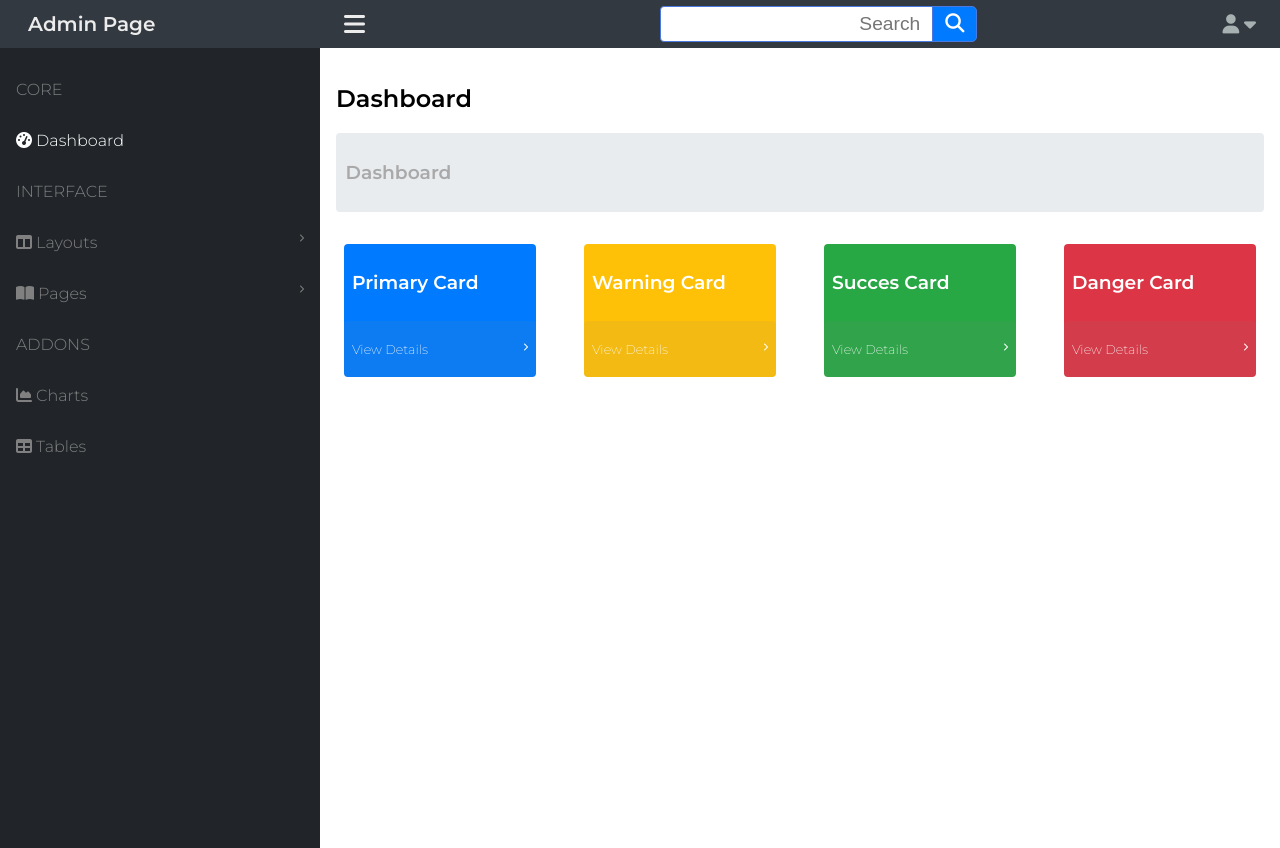
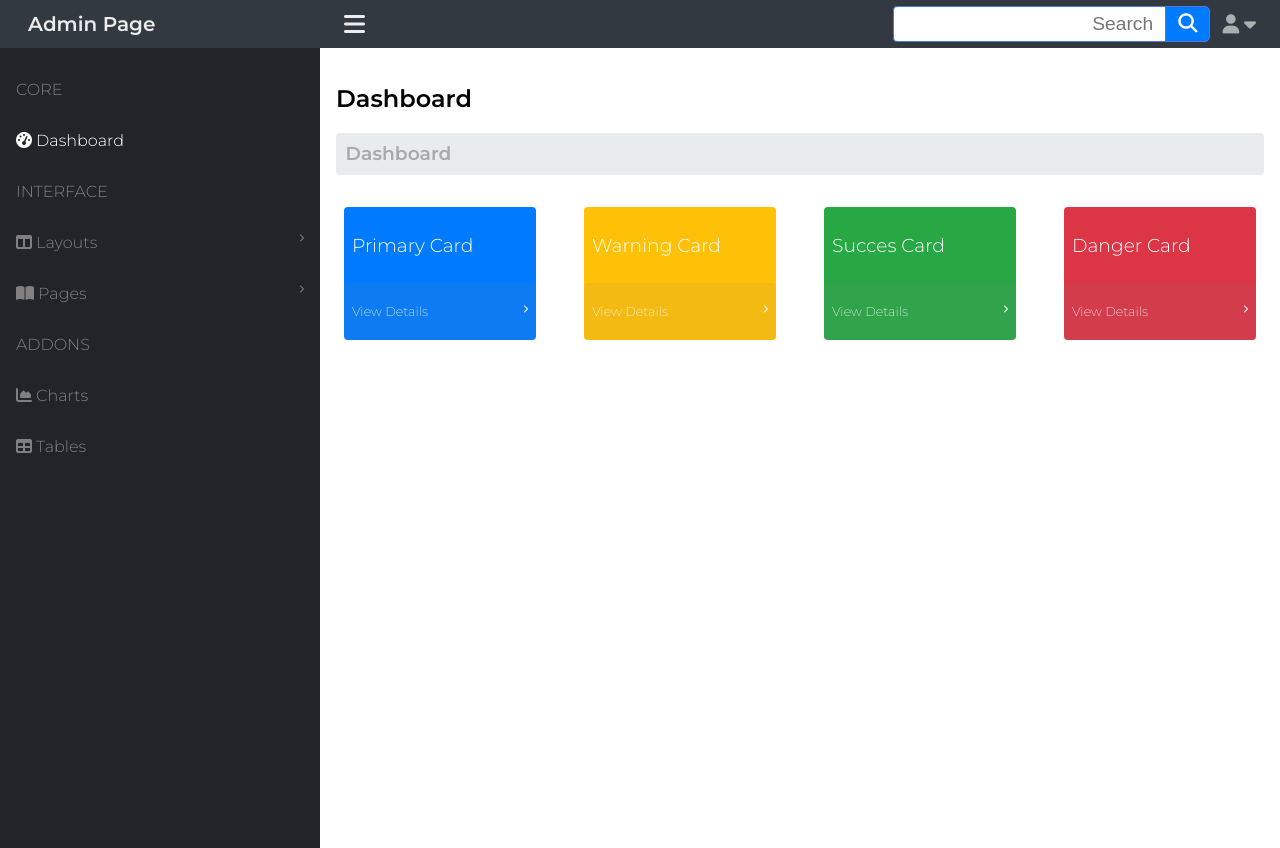
Before and after one commit to urbancsokgy/project-css3-002-admin-template, a plain HTML site: page index.html in a window 1280 px wide. Drawn offline with Linux system fonts and the light colour scheme.

Commit message:
Jó -- plusz nélkül

```diff
--- a/css/main.css
+++ b/css/main.css
@@ -28,6 +28,7 @@ flex-wrap: nowrap;
     margin: 0 0 0 1rem;
     align-self: center;
     padding: .375rem .75rem;
+
   }
   .header__menu{
     text-align: left;
@@ -40,6 +41,7 @@ flex-wrap: nowrap;
     padding: .375rem .75rem;
 }
 .header__search{
+  text-align: end;
   margin-left: auto;
   margin-right: 0;
   align-self: center;
@@ -116,6 +118,7 @@ ul li{
 }
 
 ul li a{
+
   text-decoration: none;
   /* display: block; */
 }
@@ -128,15 +131,18 @@ ul li a{
 section{
   flex-basis: 75vw;
   padding: 1rem;
-  margin: 0 auto;
+  margin: 0 ;
 }
 .main__breadcrumb{
   width: 100%;
   background-color: rgb(233,236,239);
   border-radius: .25rem;
-  margin: auto;
+  margin: 0;
   padding: .6rem;
   color: darkgrey;
+}
+.main__breadcrumb h3{
+  margin: 0;
 }
 /*kártyák*/
 .main__cards{
@@ -173,6 +179,9 @@ span{
   padding: .5rem;
    transition: background-color .3s ease-in ;
 }
+.card__top h3{
+  font-weight: 300;
+}
 .card__top:hover{
   background-color: rgba(0, 0, 0, .2);
 }
```
